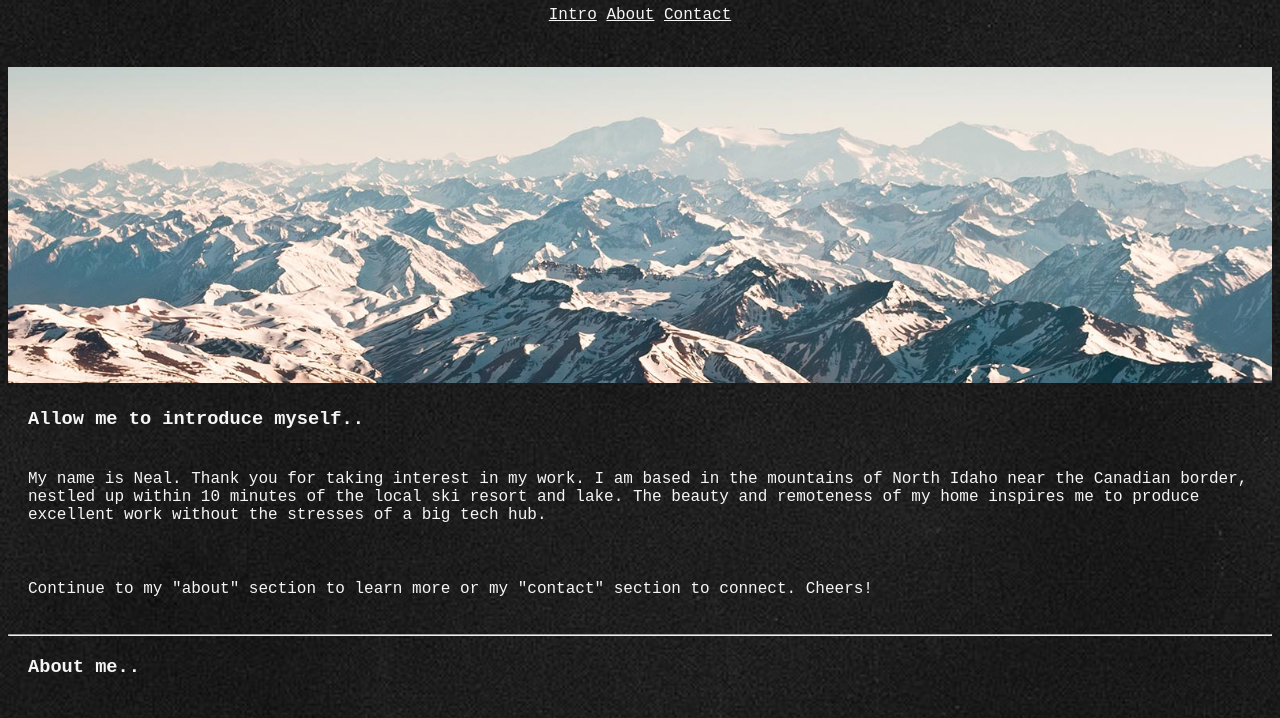
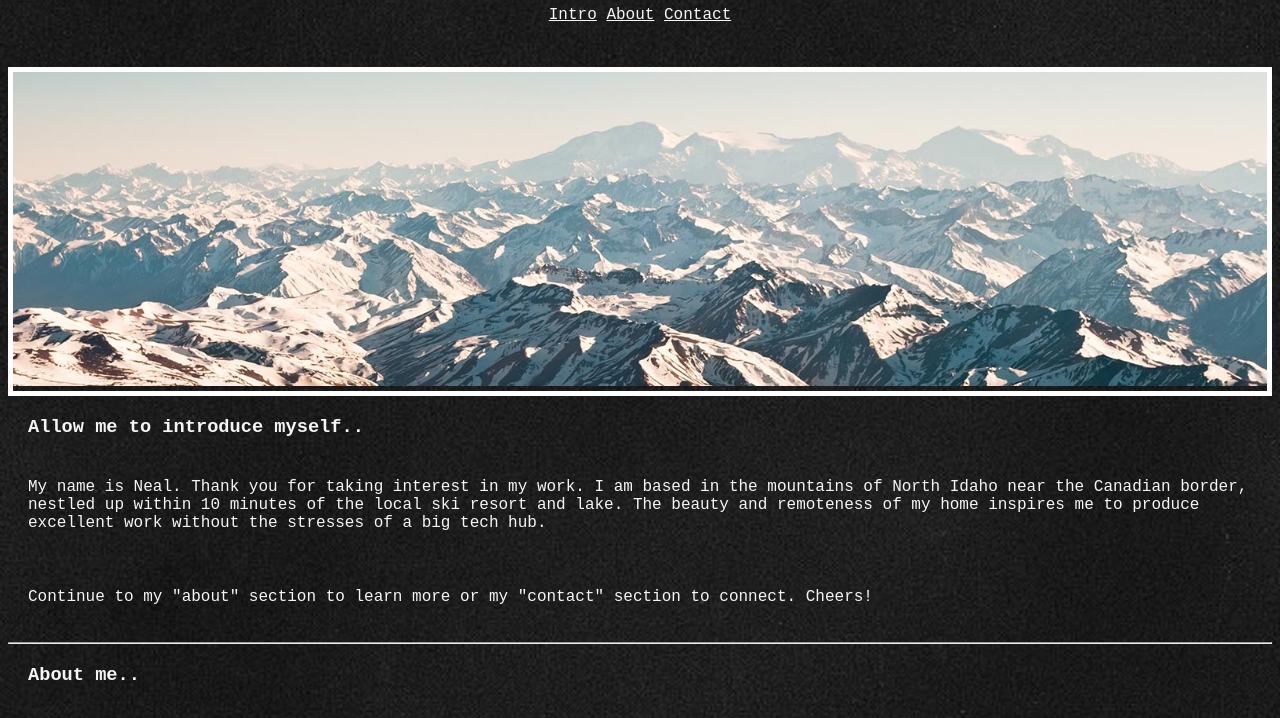
Before and after one commit to neal-luther/Portfolio-Thinkful-v1, a plain HTML site: page index.html in a window 1280 px wide. Shown: the part 74-792 px from the top of the page. Drawn offline with Linux system fonts and the light colour scheme; a script that the page names is missing.

Commit message:
Add files via upload

```diff
--- a/index.html
+++ b/index.html
@@ -21,7 +21,7 @@
         </div>
     </header>
 
-<div> <img src="images/Andes.jpg" class="full-width" alt="mountain" /> </div> <!-- find more relevant photo? -->
+<div> <div style="border: 5px solid white"> <img src="images/Andes.jpg" class="full-width" alt="mountain" /> </div> <!-- find more relevant photo? -->
 <main>
 <!-- MAIN CONTENT - ADD MORE LATER -->
 <section>
```
